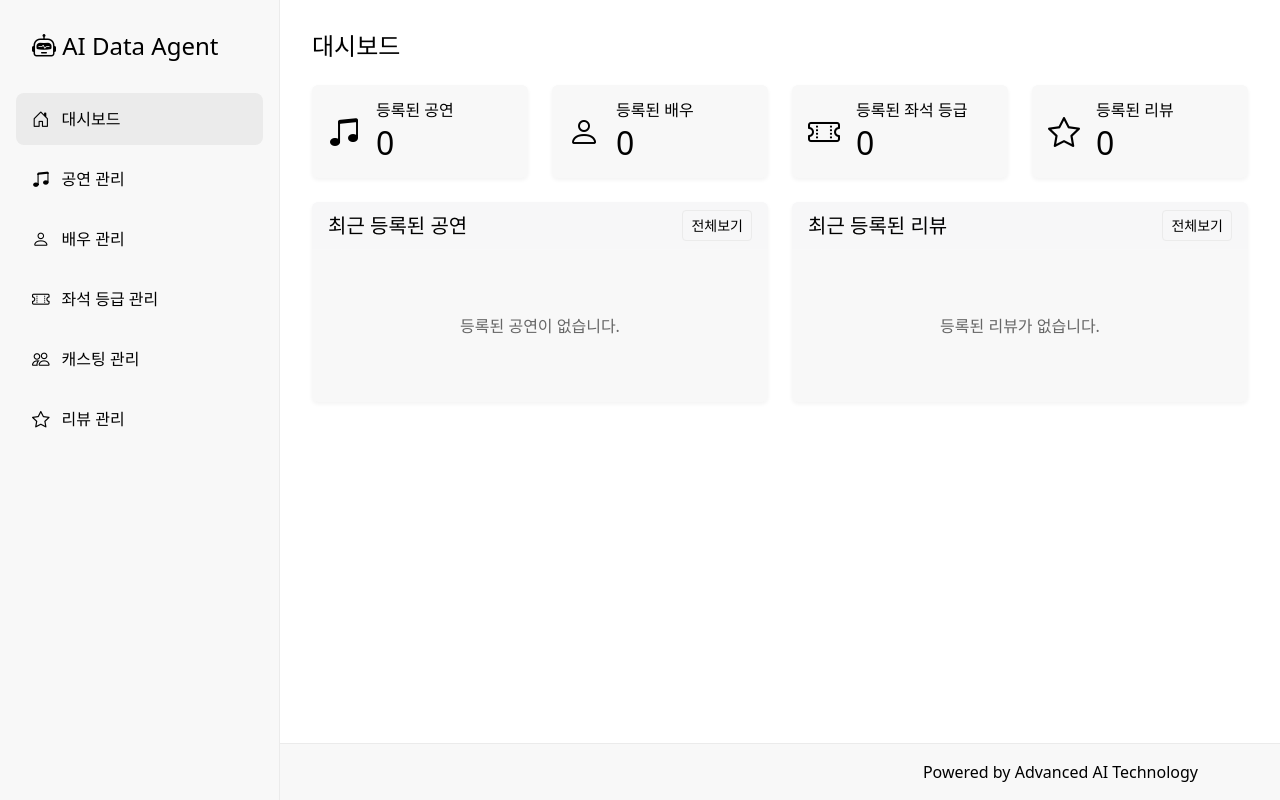
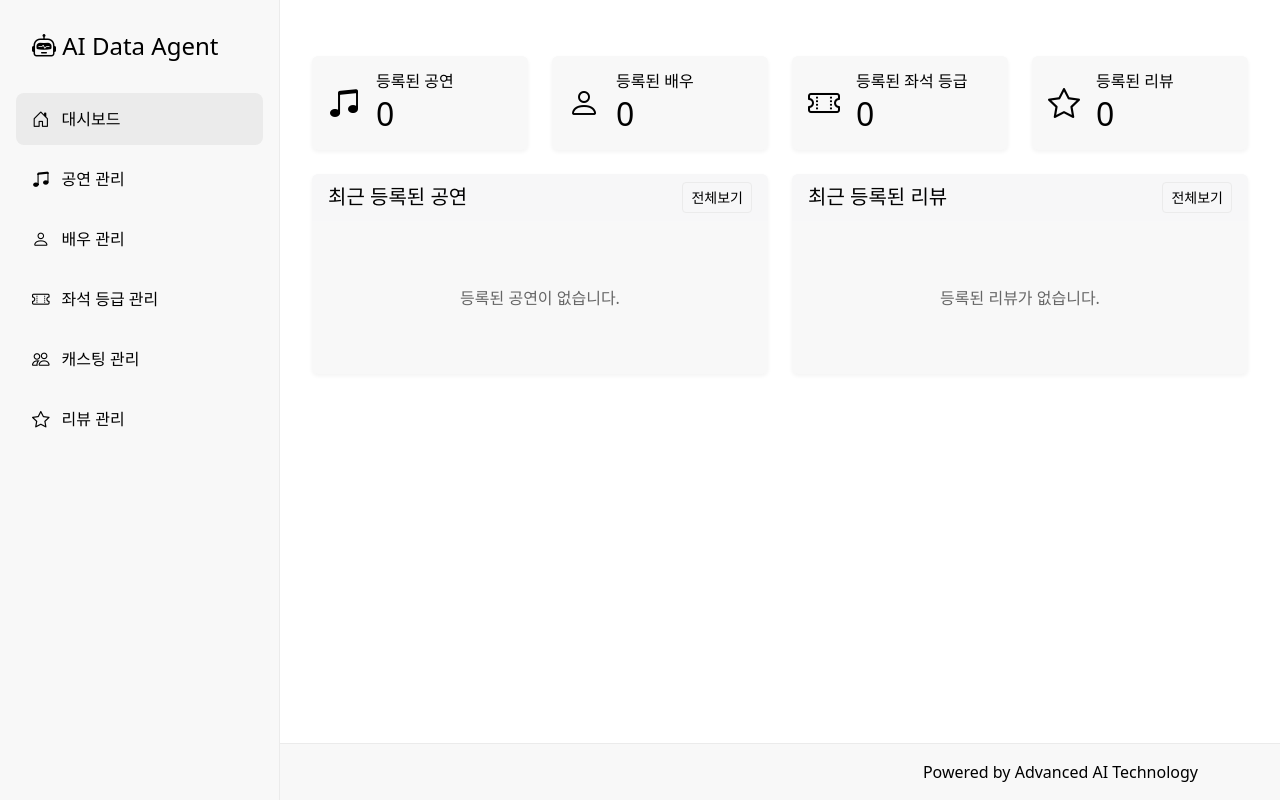
Before and after one commit to ts-agent/library-ai-agent, a Django app: page /data_analysis/ in a window 1280 px wide. Run offline with Django 5.2, Linux system fonts and the light colour scheme; data that the repository does not hold is empty.

Commit message:
feat: 타이틀 일괄 변경

```diff
--- a/data_analysis/templates/base.html
+++ b/data_analysis/templates/base.html
@@ -3,7 +3,7 @@
 <head>
     <meta charset="UTF-8">
     <meta name="viewport" content="width=device-width, initial-scale=1.0">
-    <title>{% block title %}AI Agent - 데이터 분석{% endblock %}</title>
+    <title>{% block title %}AI Data Agent{% endblock %}</title>
 
     <!-- Bootstrap 5 CSS -->
     <link href="https://cdn.jsdelivr.net/npm/bootstrap@5.3.3/dist/css/bootstrap.min.css" rel="stylesheet">
@@ -62,9 +62,6 @@
                 <button class="btn d-md-none" type="button" onclick="toggleSidebar()">
                     <i class="bi bi-list"></i>
                 </button>
-                <div class="d-flex align-items-center">
-                    <h4 class="mb-0">{% block page_title %}AI Agent - 데이터 분석{% endblock %}</h4>
-                </div>
             </div>
         </header>
 
--- a/data_analysis/templates/data_analysis/index.html
+++ b/data_analysis/templates/data_analysis/index.html
@@ -1,6 +1,6 @@
 {% extends 'base.html' %}
 
-{% block title %}대시보드{% endblock %}
+{% block title %}AI Data Agent{% endblock %}
 
 {% block page_title %}대시보드{% endblock %}
 
```
